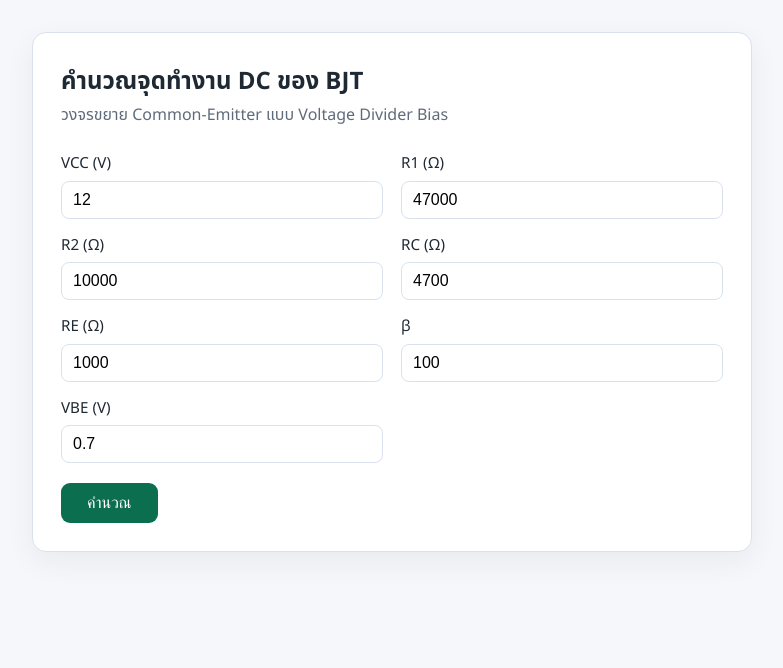
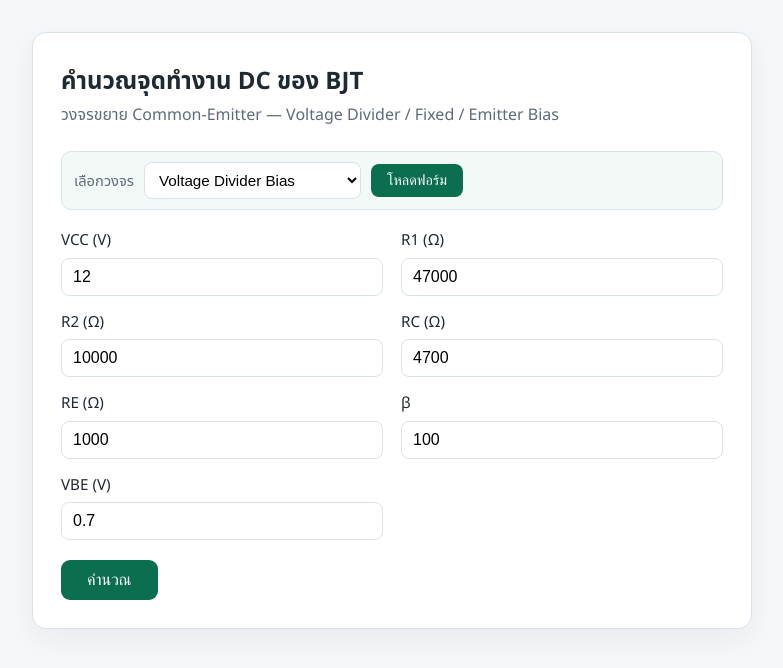
Before and after one commit to Thanakrit-7/Gitlab, a Flask app: page / in a window 1280 px wide. Shown: the top 668 px of the page, without its empty margins (248-1031 px from the left). Run offline with Flask 3, Linux system fonts and the light colour scheme.

Commit message:
feat: add fixed and single-supply emitter bias modes

```diff
--- a/app.py
+++ b/app.py
@@ -1,52 +1,140 @@
 from flask import Flask, render_template, request
 
-from bjt import InputError, analyze
+from bjt import InputError, analyze, emitter_bias, fixed_bias, single_bias_result
 from circuit_svg import build_circuit_svg
+
+MODES = ("divider", "fixed", "emitter")
+
+MODE_LABELS = {
+    "divider": "Voltage Divider Bias",
+    "fixed": "Fixed Bias",
+    "emitter": "Emitter Bias (แหล่งจ่ายเดียว)",
+}
+
+FIELD_SPECS = {
+    "divider": [
+        ("vcc", "VCC", "V"),
+        ("r1", "R1", "Ω"),
+        ("r2", "R2", "Ω"),
+        ("rc", "RC", "Ω"),
+        ("re", "RE", "Ω"),
+        ("beta", "β", ""),
+        ("vbe", "VBE", "V"),
+    ],
+    "fixed": [
+        ("vcc", "VCC", "V"),
+        ("rb", "RB", "Ω"),
+        ("rc", "RC", "Ω"),
+        ("beta", "β", ""),
+        ("vbe", "VBE", "V"),
+    ],
+    "emitter": [
+        ("vcc", "VCC", "V"),
+        ("rb", "RB", "Ω"),
+        ("rc", "RC", "Ω"),
+        ("re", "RE", "Ω"),
+        ("beta", "β", ""),
+        ("vbe", "VBE", "V"),
+    ],
+}
+
+ALL_FIELDS = ("vcc", "r1", "r2", "rb", "rc", "re", "beta", "vbe")
 
 DEFAULTS = {
     "vcc": "12",
     "r1": "47000",
     "r2": "10000",
+    "rb": "1000000",
     "rc": "4700",
     "re": "1000",
     "beta": "100",
     "vbe": "0.7",
 }
 
-FIELDS = ("vcc", "r1", "r2", "rc", "re", "beta", "vbe")
-
 
 def create_app():
     app = Flask(__name__)
 
+    def render_page(mode, form, result, errors, circuit_svg, status=200):
+        return (
+            render_template(
+                "index.html",
+                mode=mode,
+                mode_label=MODE_LABELS[mode],
+                mode_labels=MODE_LABELS,
+                fields=FIELD_SPECS[mode],
+                form=form,
+                result=result,
+                errors=errors,
+                circuit_svg=circuit_svg,
+            ),
+            status,
+        )
+
     @app.get("/")
     def index():
-        return render_template("index.html", form=DEFAULTS, result=None, errors={})
+        mode = request.args.get("mode", "divider")
+        if mode not in MODES:
+            mode = "divider"
+        return render_page(mode, dict(DEFAULTS), None, {}, None)
 
     @app.post("/calculate")
     def calculate():
-        raw = {name: request.form.get(name, "").strip() for name in FIELDS}
+        requested_mode = request.form.get("mode", "divider").strip() or "divider"
+
+        raw = {name: request.form.get(name, "").strip()
+               for name in ALL_FIELDS}
+        raw["mode"] = requested_mode
+        form = {name: raw[name] for name in ALL_FIELDS}
+
+        if requested_mode not in MODES:
+            errors = {"mode": f"ไม่รู้จักโหมด '{requested_mode}' — ต้องเป็น divider, fixed หรือ emitter"}
+            return render_page("divider", form, None, errors, None, status=400)
+
+        mode = requested_mode
+        fields = FIELD_SPECS[mode]
+
         values = {}
         errors = {}
-        for name in FIELDS:
+        for name, _, _ in fields:
             try:
                 values[name] = float(raw[name])
             except ValueError:
                 errors[name] = "กรุณากรอกตัวเลข"
+
         result = None
         circuit_svg = None
         if not errors:
             try:
-                result = analyze(**values)
-                circuit_svg = build_circuit_svg(result)
+                if mode == "divider":
+                    result = analyze(values["vcc"], values["r1"], values["r2"],
+                                     values["rc"], values["re"], values["beta"],
+                                     values["vbe"])
+                    circuit_svg = build_circuit_svg(result)
+                elif mode == "fixed":
+                    exact = fixed_bias(values["vcc"], values["rb"], values["rc"],
+                                       values["beta"], values["vbe"])
+                    result = single_bias_result(
+                        {"vcc": values["vcc"], "rb": values["rb"],
+                         "rc": values["rc"], "beta": values["beta"],
+                         "vbe": values["vbe"]},
+                        exact,
+                    )
+                else:  # emitter
+                    exact = emitter_bias(values["vcc"], values["rb"], values["rc"],
+                                         values["re"], values["beta"],
+                                         values["vbe"])
+                    result = single_bias_result(
+                        {"vcc": values["vcc"], "rb": values["rb"],
+                         "rc": values["rc"], "re": values["re"],
+                         "beta": values["beta"], "vbe": values["vbe"]},
+                        exact,
+                    )
             except InputError as exc:
                 errors[exc.field.lower()] = str(exc)
+
         status = 400 if errors else 200
-        return (
-            render_template("index.html", form=raw, result=result, errors=errors,
-                            circuit_svg=circuit_svg),
-            status,
-        )
+        return render_page(mode, form, result, errors, circuit_svg, status)
 
     return app
 
--- a/static/style.css
+++ b/static/style.css
@@ -205,6 +205,57 @@ button:hover {
   font-size: 0.9rem;
 }
 
+.mode-form {
+  display: flex;
+  align-items: center;
+  flex-wrap: wrap;
+  gap: 10px;
+  margin: 0 0 18px;
+  padding: 10px 12px;
+  background: #f2f9f7;
+  border: 1px solid var(--line);
+  border-radius: 10px;
+}
+
+.mode-form label {
+  font-size: 0.92rem;
+  color: var(--muted);
+  white-space: nowrap;
+}
+
+.mode-form select {
+  padding: 8px 10px;
+  border: 1px solid var(--line);
+  border-radius: 8px;
+  font-size: 0.95rem;
+  background: #ffffff;
+}
+
+.mode-form button {
+  margin: 0;
+  padding: 8px 16px;
+  font-size: 0.9rem;
+  background: var(--accent);
+  color: var(--accent-ink);
+  border: 0;
+  border-radius: 8px;
+  cursor: pointer;
+}
+
+.mode-tag {
+  display: inline-block;
+  margin: 0 0 8px;
+  padding: 3px 10px;
+  border-radius: 6px;
+  background: #eef4f8;
+  color: var(--muted);
+  font-size: 0.85rem;
+}
+
+.mode-error {
+  margin: 0 0 12px;
+}
+
 .circuit-wrap {
   margin: 20px 0 4px;
   overflow-x: auto;
--- a/templates/base.html
+++ b/templates/base.html
@@ -9,7 +9,7 @@
 <body>
   <main class="card">
     <h1>คำนวณจุดทำงาน DC ของ BJT</h1>
-    <p class="subtitle">วงจรขยาย Common-Emitter แบบ Voltage Divider Bias</p>
+    <p class="subtitle">วงจรขยาย Common-Emitter — Voltage Divider / Fixed / Emitter Bias</p>
     {% block content %}{% endblock %}
   </main>
 </body>
--- a/templates/index.html
+++ b/templates/index.html
@@ -1,17 +1,21 @@
 {% extends "base.html" %}
 
 {% block content %}
+<form method="get" action="/" class="mode-form">
+  <label for="mode">เลือกวงจร</label>
+  <select name="mode" id="mode">
+    {% for key, label in mode_labels.items() %}
+      <option value="{{ key }}"{% if key == mode %} selected{% endif %}>{{ label }}</option>
+    {% endfor %}
+  </select>
+  <button type="submit">โหลดฟอร์ม</button>
+</form>
+
 <form method="post" action="/calculate" class="bias-form">
+  <input type="hidden" name="mode" value="{{ mode }}">
+  {% if errors["mode"] %}<p class="field-error mode-error">{{ errors["mode"] }}</p>{% endif %}
   <div class="grid">
-    {% for name, label, unit in [
-      ("vcc", "VCC", "V"),
-      ("r1", "R1", "Ω"),
-      ("r2", "R2", "Ω"),
-      ("rc", "RC", "Ω"),
-      ("re", "RE", "Ω"),
-      ("beta", "β", ""),
-      ("vbe", "VBE", "V")
-    ] %}
+    {% for name, label, unit in fields %}
     <label class="field">
       <span>{{ label }}{% if unit %} ({{ unit }}){% endif %}</span>
       <input type="number" step="any" name="{{ name }}" value="{{ form[name] }}">
@@ -30,6 +34,7 @@
   } %}
   <section class="result">
     <h2>จุดทำงาน DC</h2>
+    <p class="mode-tag">โหมด: {{ mode_label }}</p>
     <p class="region region-{{ result.exact.region }}">{{ region_labels[result.exact.region] }}</p>
 
     <dl class="values">
```
Also changed, not shown: bjt.py (+83 -28 lines), docs/validation.md (added, +28 -0 lines), README.md.
